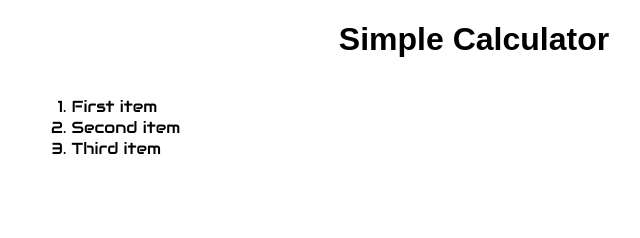
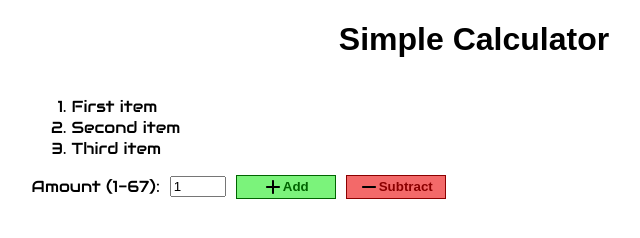
Before and after one commit to 404-not-found129/website, a website: page public/index.html in a window 1280 px wide. Shown: the whole page, without its empty margins (166-806 px from the left). Drawn offline with Linux system fonts and the light colour scheme; a web font is replaced by a local one.

Commit message:
input and buttons

```diff
--- a/public/index.html
+++ b/public/index.html
@@ -22,6 +22,30 @@
     <li>Second item</li>
     <li>Third item</li>
   </ol>
+
+  <div class="actions">
+    <label for="num-input">Amount (1-67):</label>
+    <input type="number" id="num-input" name="num-input" min="1" max="67" value="1"/>
+
+    <button type="button" class="add" id="add-button">
+      <svg xmlns="http://www.w3.org/2000/svg" viewBox="0 0 640 640">
+        <!--!Font Awesome Free 7.1.0 by @fontawesome - https://fontawesome.com License - https://fontawesome.com/license/free Copyright 2025 Fonticons, Inc.-->
+        <path
+          d="M352 128C352 110.3 337.7 96 320 96C302.3 96 288 110.3 288 128L288 288L128 288C110.3 288 96 302.3 96 320C96 337.7 110.3 352 128 352L288 352L288 512C288 529.7 302.3 544 320 544C337.7 544 352 529.7 352 512L352 352L512 352C529.7 352 544 337.7 544 320C544 302.3 529.7 288 512 288L352 288L352 128z"/>
+      </svg>
+      Add
+    </button>
+
+    <button type="button" class="subtract" id="subtract-button">
+      <svg xmlns="http://www.w3.org/2000/svg" viewBox="0 0 640 640">
+        <!--!Font Awesome Free 7.1.0 by @fontawesome - https://fontawesome.com License - https://fontawesome.com/license/free Copyright 2025 Fonticons, Inc.-->
+        <path
+          d="M96 320C96 302.3 110.3 288 128 288L512 288C529.7 288 544 302.3 544 320C544 337.7 529.7 352 512 352L128 352C110.3 352 96 337.7 96 320z"/>
+      </svg>
+      Subtract
+    </button>
+  </div>
+
 </div>
 </body>
 </html>
--- a/public/script.js
+++ b/public/script.js
@@ -0,0 +1,29 @@
+const input=document.getElementById('num-input');
+const addButton=document.getElementById('add-button');
+const subtractButton=document.getElementById('subtract-button');
+
+
+console.dir({input});
+
+input.addEventListener('input', function() {
+  console.log('Input value changed:', input.value);
+  if (input.value <1 ) {
+    input.value=1;
+  }else if (input.value > 67) {
+    input.value=67;
+  }
+});
+
+addButton.addEventListener('click', function() {
+  console.log('Add button clicked');
+  if (input.value < 67 ) {
+    input.value++;
+  }
+});
+
+subtractButton.addEventListener('click', function() {
+  console.log('Subtract button clicked');
+  if (input.value > 1 ) {
+    input.value--;
+  }
+});
--- a/public/style.css
+++ b/public/style.css
@@ -18,3 +18,31 @@
   width: 70%;
   display: inline-block;
 }
+.actions {
+  display: flex;
+  align-items: center;
+  gap: 10px;
+}
+button {
+  width: 100px;
+  display: inline-flex;
+  align-items: center;
+  justify-content: center;
+  font-weight: bold;
+}
+
+.add {
+  background-color: #7bf37b;
+  color: darkgreen;
+  border: 1px solid darkgreen;
+}
+.subtract {
+  background-color: #f36969;
+  color: darkred;
+  border: 1px solid darkred;
+}
+
+
+svg {
+  width: 20px;
+}
```
Also changed, not shown: public/images/minus-solid-full.svg (added), public/images/plus-solid-full.svg (added).
